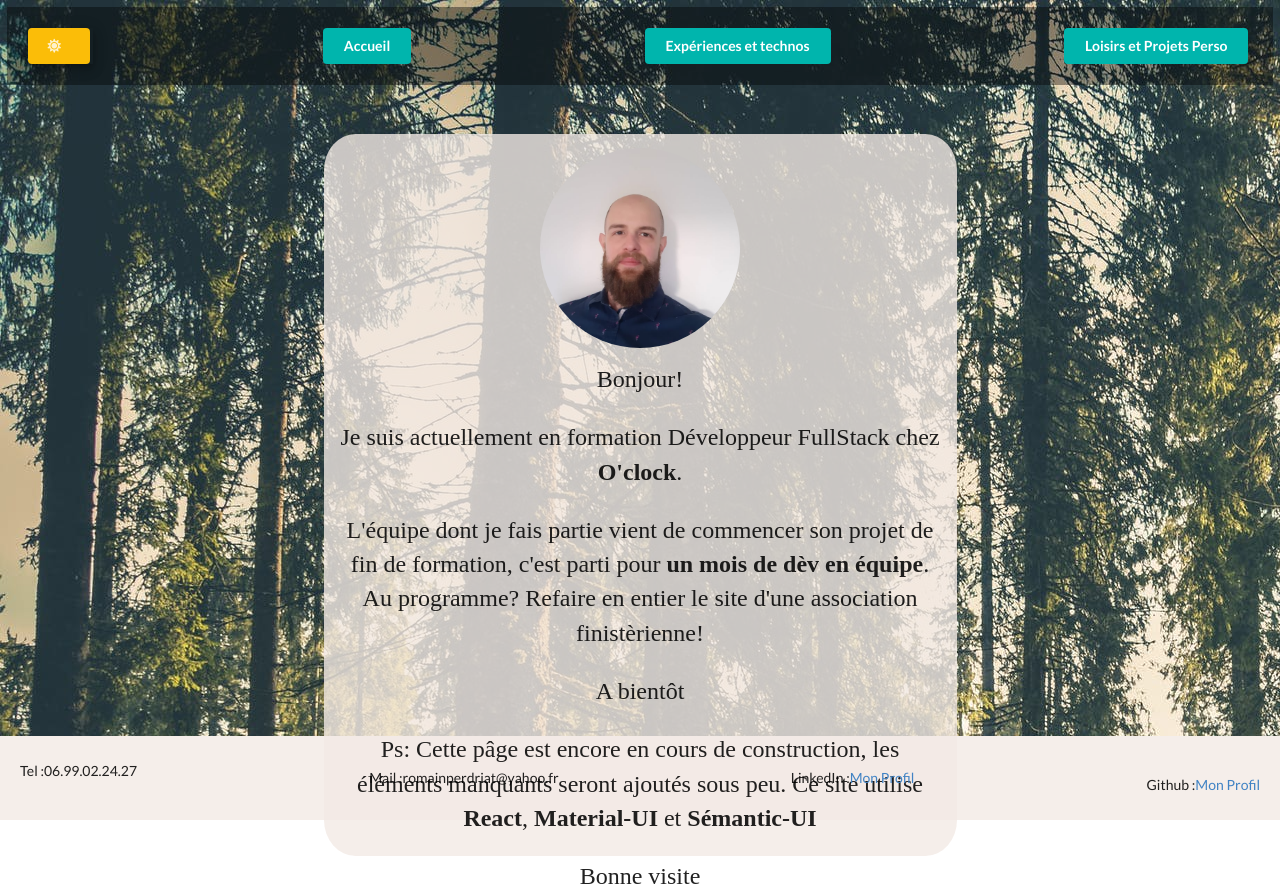
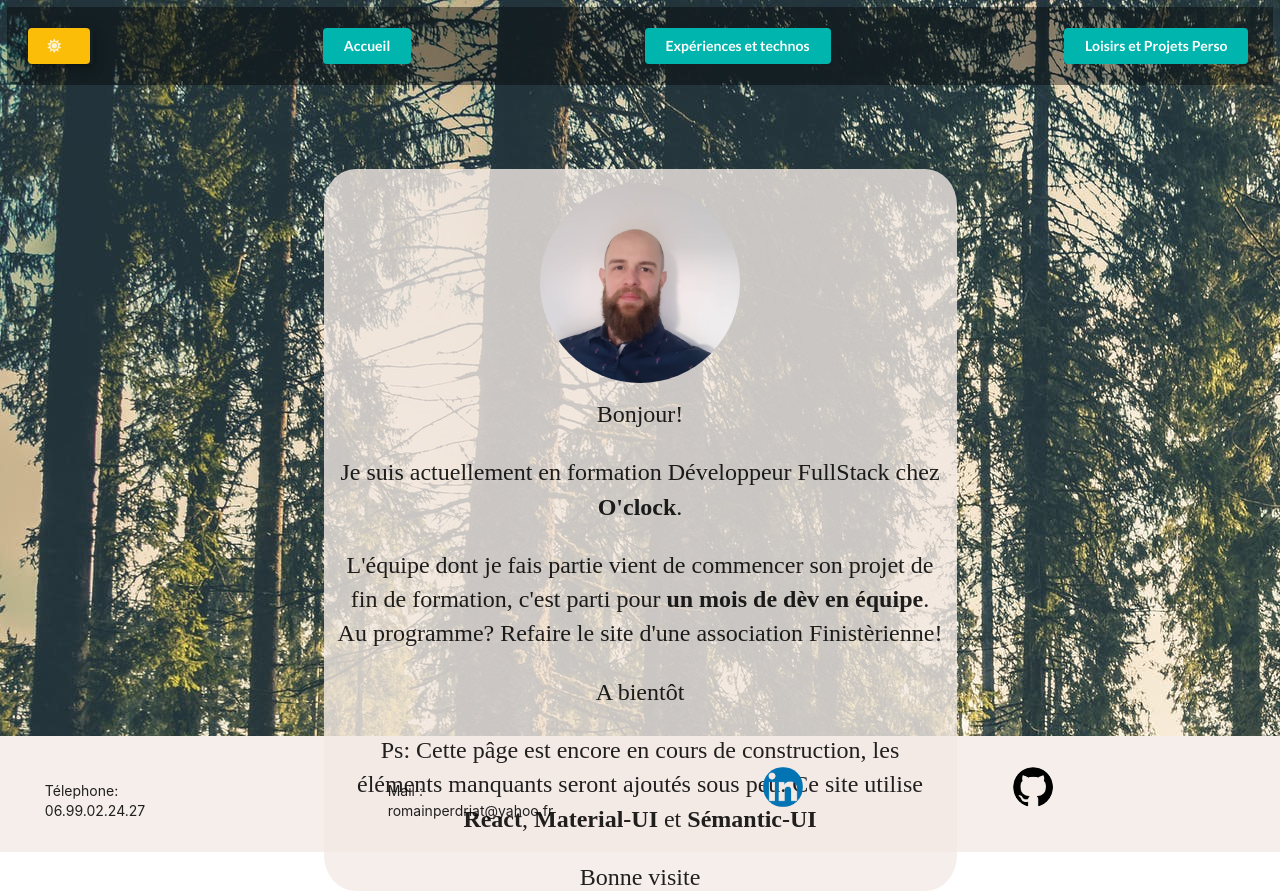
Before and after one commit to RomainPerdriat/RomainPerdriat.github.io, a React (Create React App) app: page / in a window 1280 px wide. Built offline with nearby package versions, Linux system fonts and the light colour scheme; a web font is replaced by a local one.

Commit message:
mod contact affichage

```diff
--- a/src/components/BoutonDm/BoutonDm.jsx
+++ b/src/components/BoutonDm/BoutonDm.jsx
@@ -30,6 +30,7 @@ const Bouton_DM = ({
 
 Bouton_DM.propTypes = {
     className: PropTypes.string,
+    handleButtonClick: PropTypes.func
 };
 Bouton_DM.defaultProps = {
     className: '',
--- a/src/components/ButtonHeader/ButtonHeader.jsx
+++ b/src/components/ButtonHeader/ButtonHeader.jsx
@@ -21,7 +21,8 @@ const ButtonHeader = ({
 
 ButtonHeader.propTypes = {
     className: PropTypes.string,
-    name : PropTypes.string.isRequired
+    name : PropTypes.string.isRequired,
+    to: PropTypes.string.isRequired
 };
 ButtonHeader.defaultProps = {
     className: '',
--- a/src/components/Contact/Contact.jsx
+++ b/src/components/Contact/Contact.jsx
@@ -3,30 +3,31 @@ import PropTypes from 'prop-types';
 import classnames from 'classnames';
 import './contact.scss';
 import datas from '../../Datas/datasCard';
-import Card from '../ContactCard/ContactCard';
+import { Avatar } from '@mui/material';
+
 
 const Contact = ({className, ...rest}) => {
     const cards= datas.cards;
     console.log(`Ensemble des cartes`,cards)
    return (
 
-        <footer
-                className={classnames('contact', className)}
-                {...rest}
+        <footer className= "contact"
             >
-                {
-                    cards.map((card) => (
-                        <Card
-                        key = {card.id}
-                        src = {card.src}
-                        title = {card.title}
-                        content= {card.content}
-                        alt={card.alt}
-                        link={card.link}
-                        toShow={card.toShow}
-                        />
-                    ))
-                }
+             <h2 className= "contact-container"></h2>
+                    <p className = "ptext">Télephone: 06.99.02.24.27</p>
+                    <p className = "ptext">Mail : romainperdriat@yahoo.fr</p>
+                    <p className = "plogo"> <a href = "https://www.linkedin.com/in/romainperdriat/"> <Avatar
+                        alt="LinkedIn Logo"
+                        src="LinkedIn.png"
+                        sx={{ width: 40, height: 40 }} /> </a>
+                    </p>
+                    <p className = "plogo"> <a href = "https://github.com/RomainPerdriat"> <Avatar
+                        alt="LinkedIn Logo"
+                        src="GitHub.png"
+                        sx={{ width: 40, height:40 }} />
+                        </a>
+                    </p>
+
             </footer>
 
    );
--- a/src/components/Contact/contact.scss
+++ b/src/components/Contact/contact.scss
@@ -2,7 +2,28 @@
 
 .contact {
     background-color:rgba(243, 234, 229,0.8);
-    padding: 0.5rem;
+    padding-left: 1rem;
+    padding: 1.2rem;
     display: flex;
+    flex-direction: row;
     justify-content: space-between;
+
+    &-container{
+        margin-right:2rem;
+        display: flex;
+        flex-direction: row;
+        flex-wrap: nowrap;
+        align-items:flex-end;
+
+
+    }
+    .ptext{
+        margin-top: 2rem;
+    }
+    .plogo {
+        margin-top: 1rem;;
+    }
+    p{
+        margin-right: 15rem;
+    }
 }
--- a/src/components/Loisirs/Loisirs.jsx
+++ b/src/components/Loisirs/Loisirs.jsx
@@ -24,8 +24,6 @@ const Loisirs = ({className, ...rest}) => {
                      <li value="-">La musique (beaucoup de folk, entre autres)</li>
                      <li value="-">La Bande Dessinée</li>
                      <li value="-">Le jardinage</li>
-                     <li value="-">Rick et Morty</li>
-                     <li value="-">The Office</li>
                      <li value="-">L'astronomie</li>
                 </ol>
         </div>
--- a/src/components/Pres/Pres.jsx
+++ b/src/components/Pres/Pres.jsx
@@ -28,7 +28,7 @@ const Pres = ({className,
                 Bonjour!  </p>
                 <p>Je suis actuellement en formation Développeur FullStack chez <strong>O'clock</strong>.</p>
                 <p>L'équipe dont je fais partie vient de commencer son  projet de fin de formation, c'est parti pour <strong>un mois de dèv en équipe</strong>.
-                Au programme? Refaire en entier le site d'une association finistèrienne!</p>
+                Au programme? Refaire le site d'une association Finistèrienne!</p>
 
                 <p>A bientôt</p>
 
--- a/src/components/Pres/pres.scss
+++ b/src/components/Pres/pres.scss
@@ -11,7 +11,7 @@
         max-width: 50%;
         max-height: 100%;
         margin: auto;
-        margin-top: 3.5rem;
+        margin-top: 6rem;
         padding: 1rem ;
         border-radius:5%;
     }
```
Also changed, not shown: src/components/ExpeTech/ExpeTech.jsx (+7 -0 lines).
